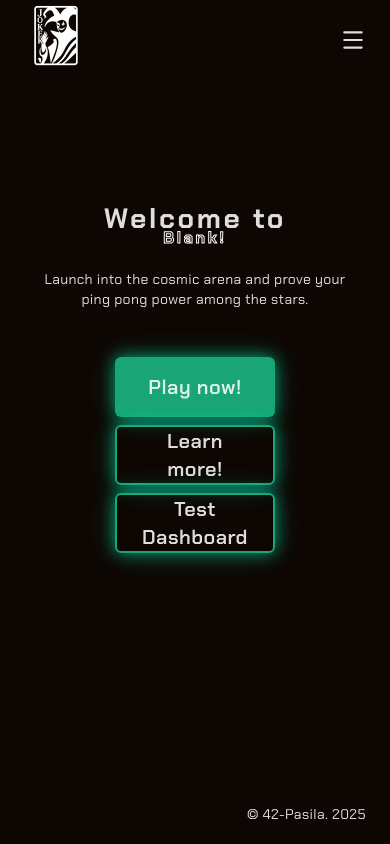
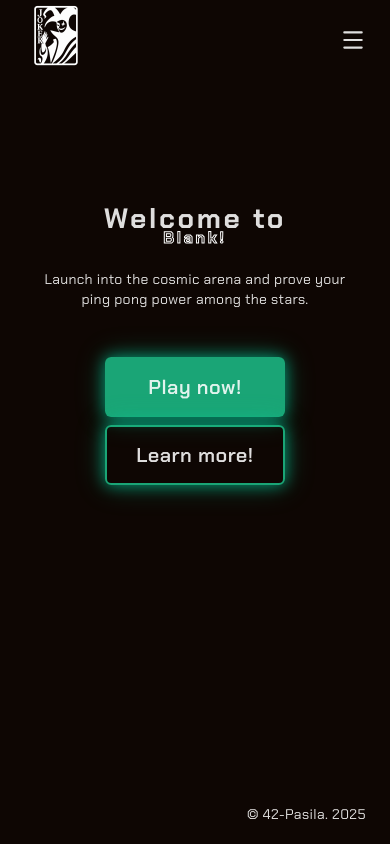
Before and after one commit to 42VN-Pasila/frontend, a React (Vite) app: page / in a window 390 px wide. Built offline with nearby package versions, Linux system fonts and the light colour scheme; no server answers.

Commit message:
Update wrapper and remove hardcode override part on landing buttons

```diff
--- a/src/pages/HomePage/HeroText.tsx
+++ b/src/pages/HomePage/HeroText.tsx
@@ -39,7 +39,6 @@ export const HeroText = () => {
           font-[700]
           text-center
           font-chakraBold
-
           mt-[10vh]
       "
       >
--- a/src/pages/HomePage/HomePageButton.tsx
+++ b/src/pages/HomePage/HomePageButton.tsx
@@ -18,13 +18,7 @@ const HomePageButton: React.FC = () => {
       >
         <ResponsiveButtonWrapper>
           <Link to="/login" className="block">
-            <Button
-              variant="primary"
-              glow="primary"
-              className="w-full
-              text-4xl sm:text-lg md:text-xl
-              py-1.5 sm:py-3"
-            >
+            <Button variant="primary" glow="primary" size="medium">
               Play now!
             </Button>
           </Link>
@@ -36,34 +30,13 @@ const HomePageButton: React.FC = () => {
               variant="primary"
               emphasis="low"
               glow="primary"
-              className="
-              w-full
-              text-4xl sm:text-lg md:text-xl
-              py-1.5 sm:py-3
-            "
+              size="medium"
             >
               Learn more!
             </Button>
           </Link>
         </ResponsiveButtonWrapper>
 
-        <ResponsiveButtonWrapper>
-          <Link to="/dashboard" className="block">
-            <Button
-              variant="primary"
-              emphasis="low"
-              glow="primary"
-              className="
-              inline-flex
-              w-full
-              text-4xl sm:text-lg md:text-xl
-              py-1.5 sm:py-3
-            "
-            >
-              Test Dashboard
-            </Button>
-          </Link>
-        </ResponsiveButtonWrapper>
       </div>
     </div>
   );
--- a/src/shared/components/Button.tsx
+++ b/src/shared/components/Button.tsx
@@ -7,7 +7,7 @@ type ButtonShadow = "on" | "off";
 type Emphasis = "high" | "low";
 
 const BASE_CLASSES = [
-  "inline-flex items-center justify-center rounded-md cursor-pointer",
+  "w-full inline-flex items-center justify-center rounded-md cursor-pointer",
   "focus-visible:outline focus-visible:outline-2 focus-visible:outline-offset-2 focus-visible:outline-[var(--color-primary-focus)]",
   "disabled:opacity-50 disabled:cursor-not-allowed",
   "shadow-sm transition-colors duration-150",
@@ -30,14 +30,10 @@ const VARIANT_EMPHASIS_CLASSES: Record<
 };
 
 const SIZE_CLASSES: Record<ButtonSize, string> = {
-  small:
-    "text-md px-[18px] h-[48px] gap-2 font-semibold tracking-wide font-chakraBold ",
-  medium:
-    "text-xl px-[22px] h-[60px] gap-2 font-semibold tracking-wide font-chakraBold ",
-  large:
-    "text-2xl px-[25px] h-[100px] gap-3 font-semibold tracking-wide font-chakraBold ",
+  small: "text-md px-[18px] h-[48px] gap-2 font-semibold tracking-wide font-chakraBold",
+  medium: "text-xl px-[25px] h-[60px] gap-4 font-semibold tracking-wide font-chakraBold",
+  large: "text-2xl px-[40px] h-[100px] gap-5 font-semibold tracking-wide font-chakraBold",
 };
-
 const GLOW_CLASSES: Record<ButtonGlow, string> = {
   primary: [
     "shadow-[0_0_15px_var(--color-primary-glow-inner),0_0_30px_var(--color-primary-glow-outer)]",
--- a/src/shared/components/ResponsiveButtonWrapper.tsx
+++ b/src/shared/components/ResponsiveButtonWrapper.tsx
@@ -10,7 +10,7 @@ const ResponsiveButtonWrapper = ({
   return (
     <div
       className="
-        w-[160px]
+        w-[180px]
         mx-auto
         sm:w-[160px]
         lg:w-[200px]
```
